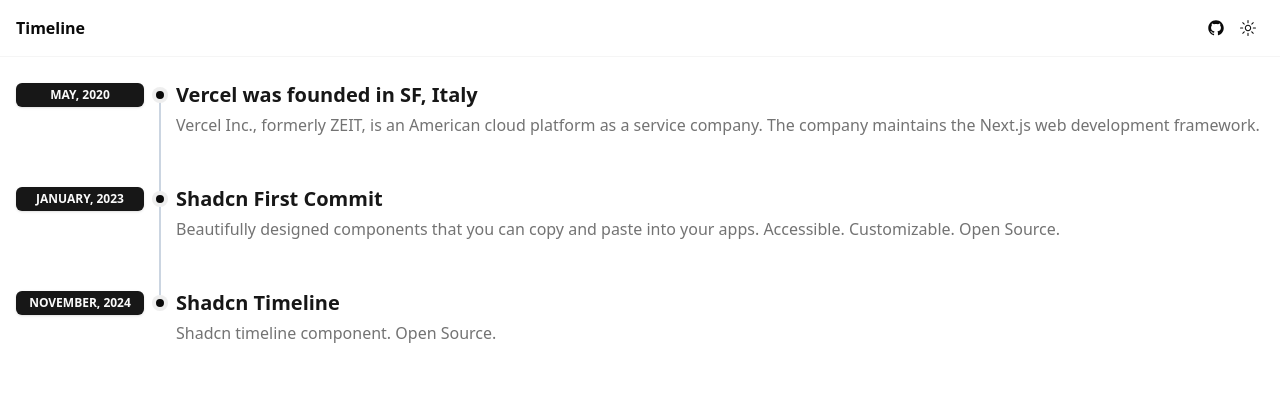
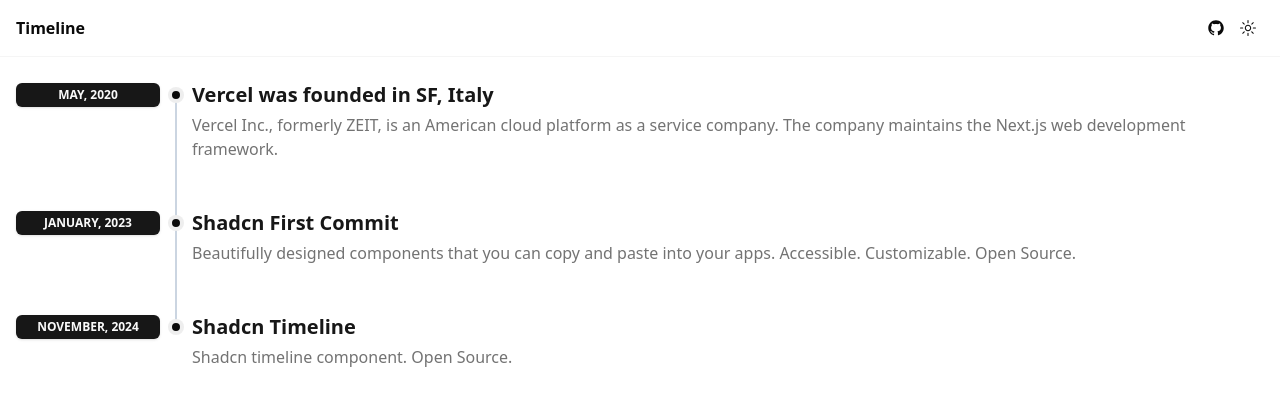
Before and after one commit to Tourniercy/shadcn-timeline, a Next.js app: page / in a window 1280 px wide. Shown: the top 406 px of the page. Built offline with nearby package versions, Linux system fonts and the light colour scheme.

Commit message:
chore: update time div width

```diff
--- a/src/components/timeline.tsx
+++ b/src/components/timeline.tsx
@@ -16,7 +16,7 @@
 >(({ className, ...props }, ref) => (
   <div
     ref={ref}
-    className={cn("relative pl-8 sm:pl-40 py-6 group", className)}
+    className={cn("relative pl-8 sm:pl-44 py-6 group", className)}
     {...props}
   />
 ));
@@ -30,10 +30,10 @@
     ref={ref}
     className={cn(
       "flex flex-col sm:flex-row items-start mb-1 group-last:before:hidden before:absolute " +
-        "before:left-2 sm:before:left-0 before:h-full before:px-px before:bg-slate-300 sm:before:ml-[9rem] " +
+        "before:left-2 sm:before:left-0 before:h-full before:px-px before:bg-slate-300 sm:before:ml-[10rem] " +
         "before:self-start before:-translate-x-1/2 before:translate-y-3 after:absolute after:left-2 " +
         "sm:after:left-0 after:w-2 after:h-2 after:bg-foreground after:border-4 after:box-content " +
-        "after:border-primary-foreground/95 after:rounded-full sm:after:ml-[9rem] after:-translate-x-1/2 " +
+        "after:border-primary-foreground/95 after:rounded-full sm:after:ml-[10rem] after:-translate-x-1/2 " +
         "after:translate-y-1.5",
       className,
     )}
@@ -63,7 +63,7 @@
   return (
     <Badge
       className={cn(
-        "sm:absolute left-0 translate-y-0.5 inline-flex items-center justify-center text-xs font-semibold uppercase w-32 h-6 mb-3 sm:mb-0",
+        "sm:absolute left-0 translate-y-0.5 inline-flex items-center justify-center text-xs font-semibold uppercase w-36 h-6 mb-3 sm:mb-0",
         className,
       )}
       variant={variant}
```
